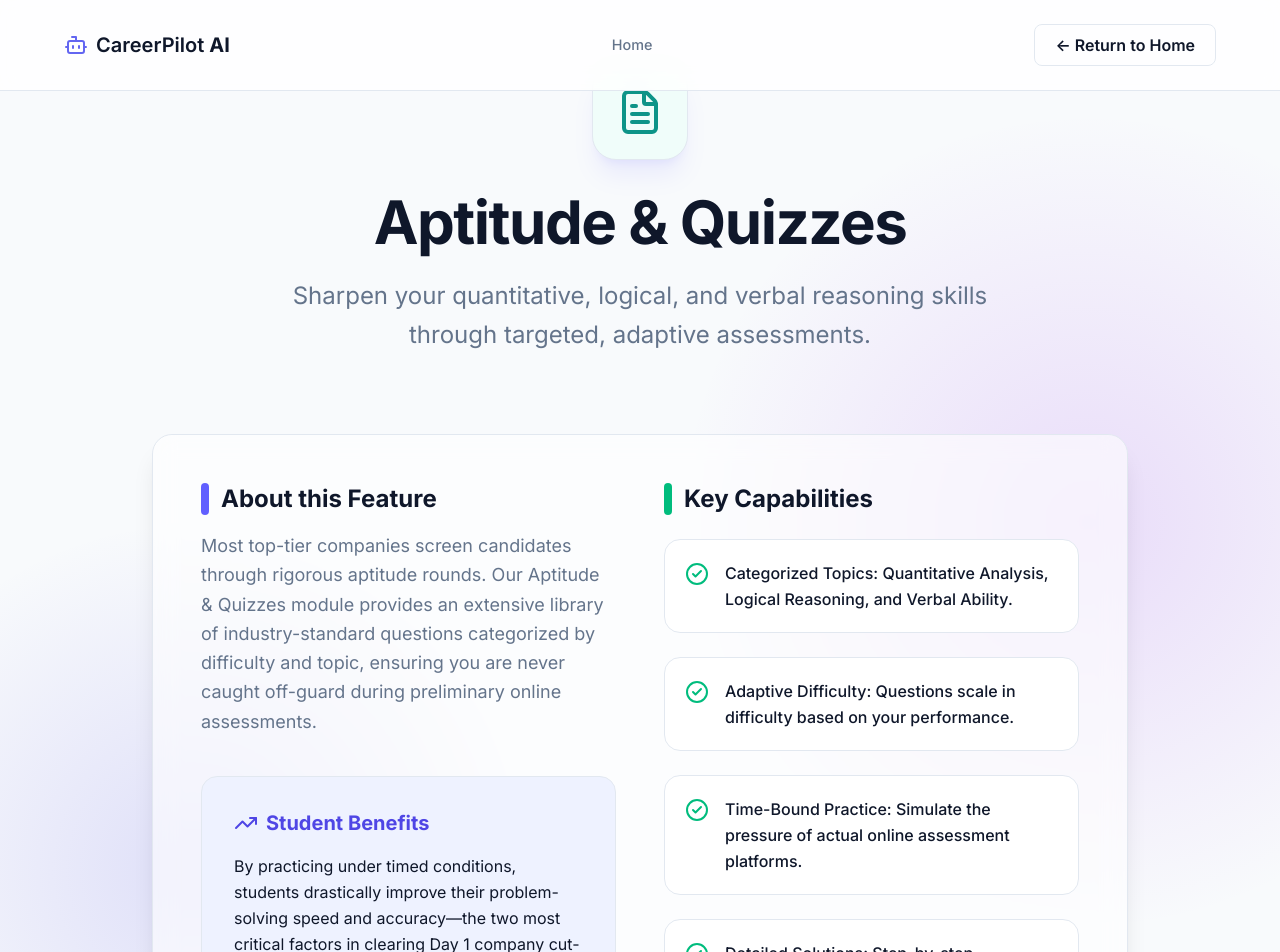
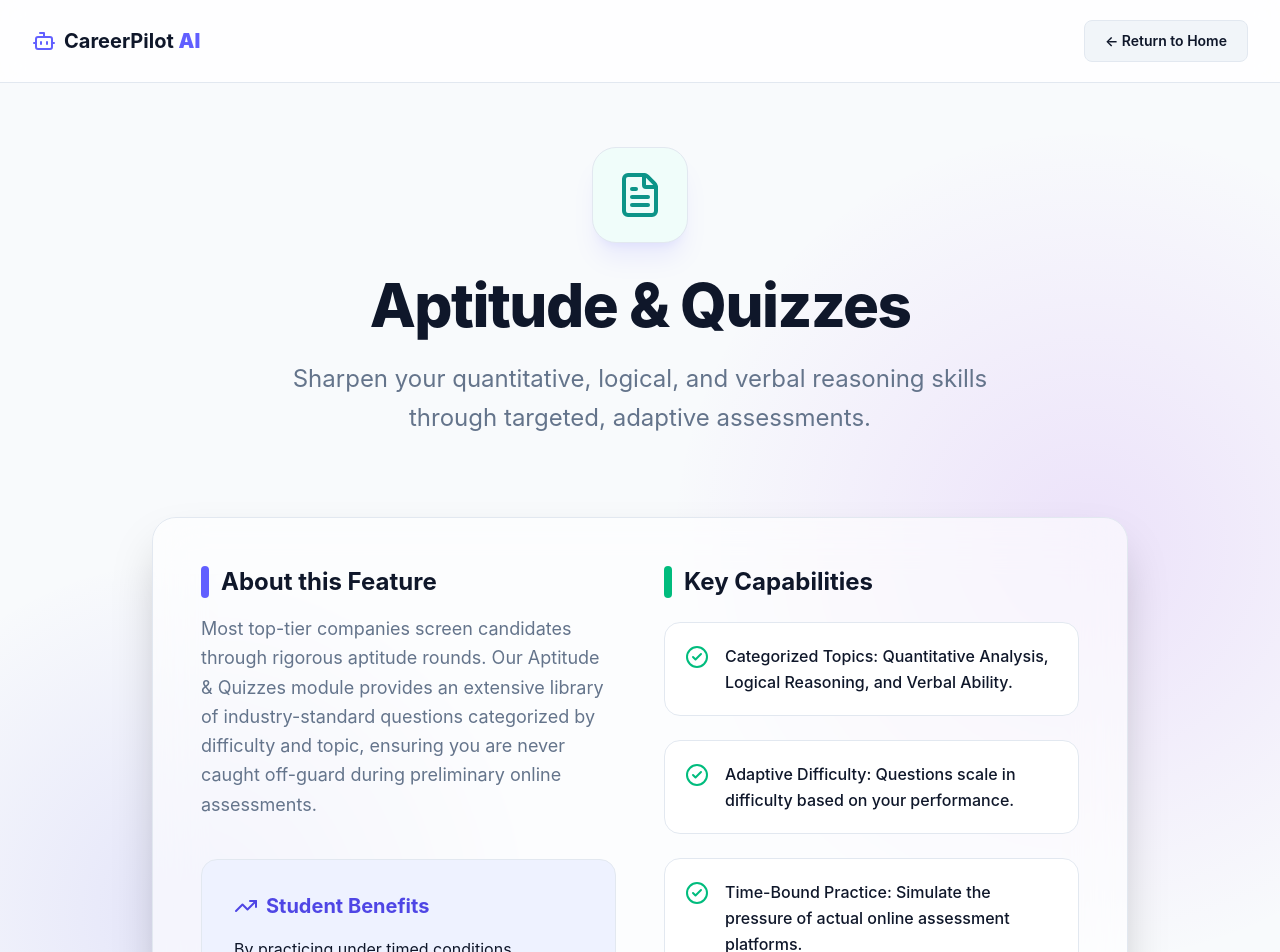
Before and after one commit to ruthraveni/CareerPilot_AI, a React app in the folder frontend/: page /feature/aptitude in a window 1280 px wide. Shown: the top 952 px of the page. Built offline with nearby package versions, Linux system fonts and the light colour scheme; the HTML template or start-up script is replaced by a standard one.

Commit message:
Revert "style: apply global theme support to landing CSS and seamlessly integrate Feature Detail pages"
This reverts commit 7a2a08ed82ac3b183911e44fedf41f34a1157112.

```diff
--- a/frontend/src/pages/FeatureDetail.jsx
+++ b/frontend/src/pages/FeatureDetail.jsx
@@ -2,7 +2,6 @@ import React, { useMemo, useEffect } from 'react';
 import { useParams, Link, Navigate } from 'react-router-dom';
 import { Bot, FileText, Code2, TrendingUp, ArrowLeft, CheckCircle2 } from 'lucide-react';
 import '../styles/company.css';
-import './Landing.css';
 
 const FEATURE_DATA = {
   'interview-simulator': {
@@ -85,20 +84,25 @@ export default function FeatureDetail() {
   }
 
   return (
-    <div className="landing-container transition-colors duration-300 pb-20">
-      {/* Navbar matching Landing style */}
-      <nav className="landing-nav">
-        <div className="nav-logo">
-          <Bot className="nav-icon" />
-          <span>CareerPilot <strong>AI</strong></span>
+    <div
+      className="min-h-screen pb-20 transition-colors duration-300"
+      style={{
+        backgroundColor: 'var(--cp-bg)',
+        color: 'var(--cp-text)',
+        backgroundImage: 'radial-gradient(circle at 15% 50%, rgba(79, 70, 229, 0.12), transparent 25%), radial-gradient(circle at 85% 30%, rgba(147, 51, 234, 0.12), transparent 25%)'
+      }}
+    >
+      {/* Navbar matching Landing style but theme-aware */}
+      <nav className="flex justify-between items-center px-8 py-5 sticky top-0 z-50 backdrop-blur-md border-b" style={{ backgroundColor: 'color-mix(in srgb, var(--cp-surface) 80%, transparent)', borderColor: 'var(--cp-border)' }}>
+        <div className="flex items-center gap-2 text-xl font-bold">
+          <Bot className="text-indigo-500" />
+          <span>CareerPilot <strong className="text-indigo-500">AI</strong></span>
         </div>
-        <div className="nav-links">
-          <Link to="/">Home</Link>
-        </div>
-        <div className="nav-auth">
+        <div className="flex items-center gap-4">
           <Link
             to="/"
-            className="nav-login"
+            className="px-5 py-2.5 rounded-lg font-semibold text-sm transition-all"
+            style={{ backgroundColor: 'var(--cp-surface2)', border: '1px solid var(--cp-border)', color: 'var(--cp-text)' }}
           >
             ← Return to Home
           </Link>
@@ -124,7 +128,13 @@ export default function FeatureDetail() {
         </div>
 
         {/* Glassmorphism Details Section */}
-        <div className="glass-card p-8 md:p-12 mb-12 transition-colors duration-300">
+        <div
+          className="rounded-3xl p-8 md:p-12 mb-12 shadow-2xl backdrop-blur-xl transition-colors duration-300"
+          style={{
+            backgroundColor: 'color-mix(in srgb, var(--cp-surface) 60%, transparent)',
+            border: '1px solid var(--cp-border)'
+          }}
+        >
           <div className="grid grid-cols-1 lg:grid-cols-2 gap-12">
 
             {/* Left Column: About & Benefits */}
@@ -171,13 +181,13 @@ export default function FeatureDetail() {
 
         {/* How It Works & Why Useful */}
         <div className="grid grid-cols-1 md:grid-cols-2 gap-8 mb-20">
-          <div className="glass-card p-8 md:p-10">
+          <div className="p-8 md:p-10 rounded-3xl border shadow-lg backdrop-blur-lg" style={{ backgroundColor: 'color-mix(in srgb, var(--cp-surface) 80%, transparent)', borderColor: 'var(--cp-border)' }}>
             <h3 className="text-2xl font-bold mb-4" style={{ color: 'var(--cp-text)' }}>How it works</h3>
             <p className="text-lg leading-relaxed" style={{ color: 'var(--cp-text-muted)' }}>
               {feature.howItWorks}
             </p>
           </div>
-          <div className="glass-card p-8 md:p-10">
+          <div className="p-8 md:p-10 rounded-3xl border shadow-lg backdrop-blur-lg" style={{ backgroundColor: 'color-mix(in srgb, var(--cp-surface) 80%, transparent)', borderColor: 'var(--cp-border)' }}>
             <h3 className="text-2xl font-bold mb-4" style={{ color: 'var(--cp-text)' }}>Why it is useful</h3>
             <p className="text-lg leading-relaxed" style={{ color: 'var(--cp-text-muted)' }}>
               {feature.whyUseful}
--- a/frontend/src/pages/Landing.css
+++ b/frontend/src/pages/Landing.css
@@ -1,7 +1,7 @@
 /* Landing Page Dark Theme & Base Styles */
 .landing-container {
-  background-color: var(--cp-bg, #0b0f19);
-  color: var(--cp-text, #f8fafc);
+  background-color: #0b0f19;
+  color: #f8fafc;
   font-family: 'Inter', system-ui, -apple-system, sans-serif;
   min-height: 100vh;
   overflow-x: hidden;
@@ -17,12 +17,12 @@ a {
 
 /* Glassmorphism utility */
 .glass-card {
-  background: color-mix(in srgb, var(--cp-surface, #111827) 60%, transparent);
+  background: rgba(17, 24, 39, 0.6);
   backdrop-filter: blur(12px);
   -webkit-backdrop-filter: blur(12px);
-  border: 1px solid var(--cp-border, rgba(255, 255, 255, 0.08));
+  border: 1px solid rgba(255, 255, 255, 0.08);
   border-radius: 20px;
-  box-shadow: var(--cp-shadow-hover, 0 25px 50px -12px rgba(0, 0, 0, 0.5));
+  box-shadow: 0 25px 50px -12px rgba(0, 0, 0, 0.5);
 }
 
 /* Typography Enhancements */
@@ -43,9 +43,9 @@ a {
   left: 0;
   right: 0;
   z-index: 50;
-  background: color-mix(in srgb, var(--cp-surface, #0b0f19) 80%, transparent);
+  background: rgba(11, 15, 25, 0.8);
   backdrop-filter: blur(10px);
-  border-bottom: 1px solid var(--cp-border, rgba(255,255,255,0.05));
+  border-bottom: 1px solid rgba(255,255,255,0.05);
 }
 
 .nav-logo {
@@ -65,11 +65,11 @@ a {
   gap: 2rem;
   font-size: 0.9rem;
   font-weight: 500;
-  color: var(--cp-text-muted, #cbd5e1);
+  color: #cbd5e1;
 }
 
 .nav-links a:hover {
-  color: var(--cp-text, #fff);
+  color: #fff;
 }
 
 .nav-auth {
@@ -80,8 +80,8 @@ a {
 
 .nav-login {
   background: transparent;
-  color: var(--cp-text, #f8fafc);
-  border: 1px solid var(--cp-border, rgba(255,255,255,0.2));
+  color: #f8fafc;
+  border: 1px solid rgba(255,255,255,0.2);
   padding: 0.5rem 1.25rem;
   border-radius: 8px;
   font-weight: 600;
@@ -90,7 +90,7 @@ a {
 }
 
 .nav-login:hover {
-  background: var(--cp-surface2, rgba(255,255,255,0.1));
+  background: rgba(255,255,255,0.1);
 }
 
 .nav-signup {
```
